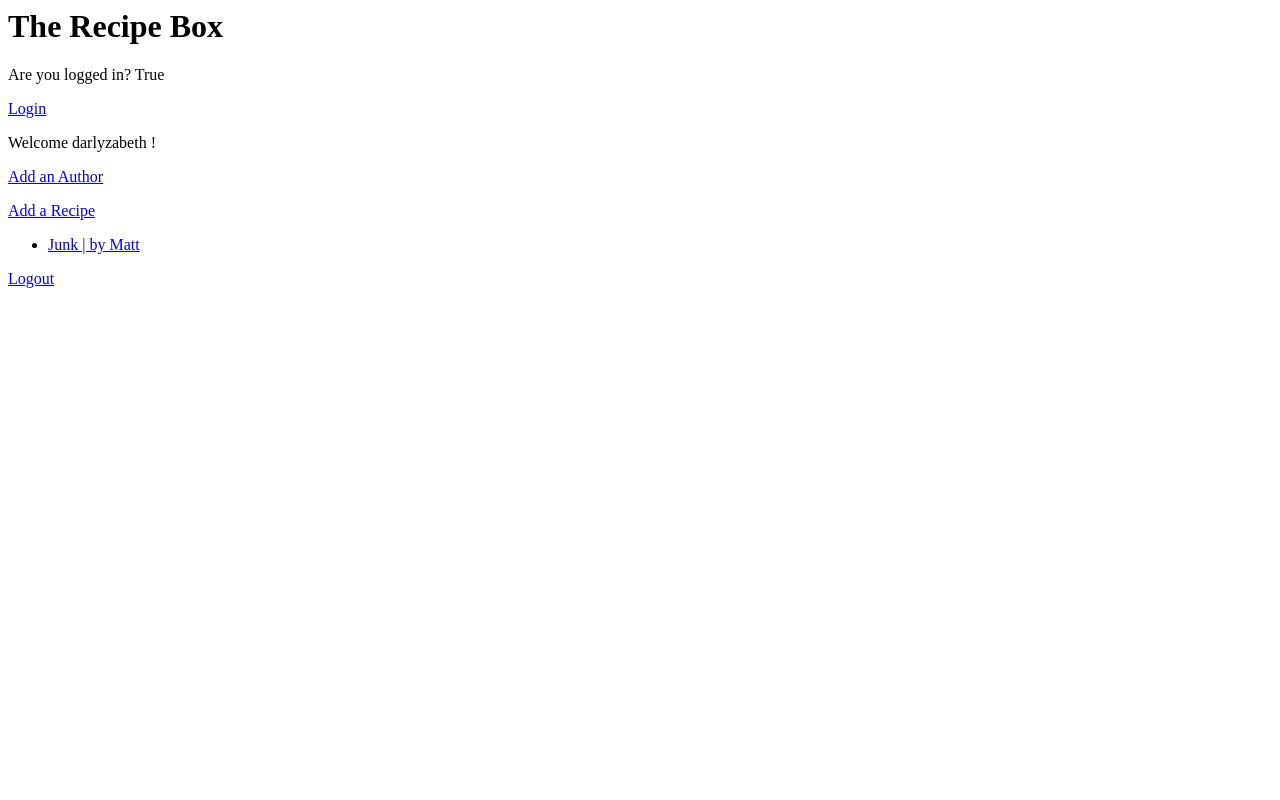
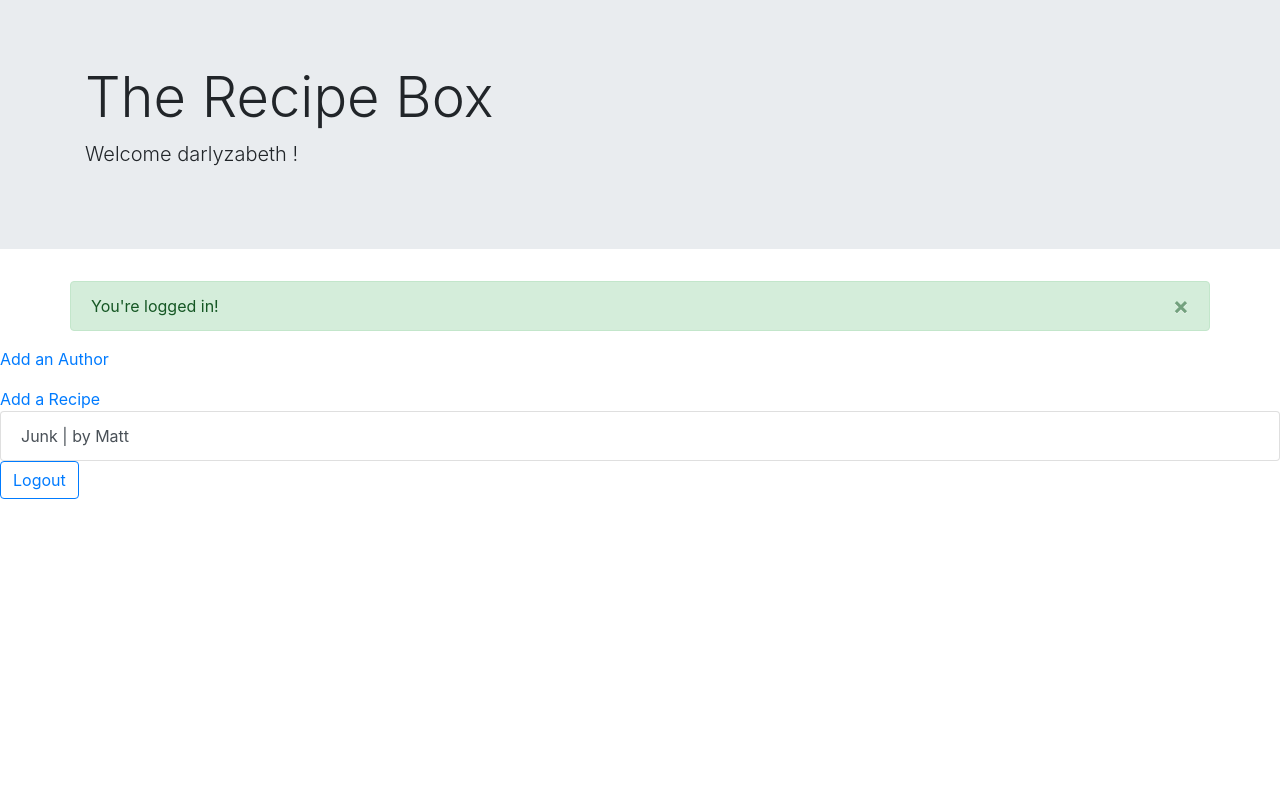
Before and after one commit to millerjl1980/recipebox, a Django app: page / in a window 1280 px wide. Run offline with Django 3.2, Linux system fonts and the light colour scheme; a user stored in the database is signed in; data comes from the database, SQL or seed files in the repository; both versions use the stored data as it was after the commit; some libraries are stand-ins or nearby versions.

Commit message:
css in progress

```diff
--- a/recipes/templates/index.html
+++ b/recipes/templates/index.html
@@ -1,23 +1,48 @@
-<h1>The Recipe Box</h1>
-Are you logged in? {{ request.user.is_authenticated }}
+<!doctype html>
+<head>
+<meta charset="utf-8">
+<meta name="viewport" content="width=device-width, initial-scale=1, shrink-to-fit=no">
+<link rel="stylesheet" href="https://stackpath.bootstrapcdn.com/bootstrap/4.4.1/css/bootstrap.min.css" integrity="sha384-Vkoo8x4CGsO3+Hhxv8T/Q5PaXtkKtu6ug5TOeNV6gBiFeWPGFN9MuhOf23Q9Ifjh" crossorigin="anonymous">
+</head>
+
+
+<div class="jumbotron jumbotron-fluid">
+  <div class="container">
+    <h1 class="display-4">The Recipe Box</h1>
+    <p class="lead">Welcome {{ request.user.username }} !</p>
+  </div>
+</div>
+{% if request.user.is_authenticated %}
+<div class="container-sm alert alert-success alert-dismissible fade show" role="alert">
+  You're logged in!
+  <button type="button" class="close" data-dismiss="alert" aria-label="Close">
+    <span aria-hidden="true">&times;</span>
+  </button>
+</div>
+{% endif %}
 <p></p>
-<a href="/login">Login</a>
+{% if not request.user.is_authenticated %}
+<button type="button" class="btn btn-outline-primary"><a href="/login">Login</a></button>
+{% endif %}
 <p></p>
-Welcome {{ request.user.username }} !
 <p></p>
 <a href="/addauthor">Add an Author</a>
 <p></p>
 <a href="/addrecipe">Add a Recipe</a>
 
-<ul>
+<ul class="list-group">
     {% for recipe in recipes %}
         <li>
-            <a href="/recipe/{{recipe.id}}">{{ recipe.title }} | by {{ recipe.author.name }}</a>
+            <a href="/recipe/{{recipe.id}}" class="list-group-item list-group-item-action">{{ recipe.title }} | by {{ recipe.author.name }}</a>
 
         </li>
 
     {% endfor %}
 </ul>
 
-
-    <a href="/logout">Logout</a>
+{% if request.user.is_authenticated %}
+    <button type="button" class="btn btn-outline-primary"><a href="/logout">Logout</a></button>
+{% endif %}
+<script src="https://code.jquery.com/jquery-3.4.1.slim.min.js" integrity="sha384-J6qa4849blE2+poT4WnyKhv5vZF5SrPo0iEjwBvKU7imGFAV0wwj1yYfoRSJoZ+n" crossorigin="anonymous"></script>
+<script src="https://cdn.jsdelivr.net/npm/popper.js@1.16.0/dist/umd/popper.min.js" integrity="sha384-Q6E9RHvbIyZFJoft+2mJbHaEWldlvI9IOYy5n3zV9zzTtmI3UksdQRVvoxMfooAo" crossorigin="anonymous"></script>
+<script src="https://stackpath.bootstrapcdn.com/bootstrap/4.4.1/js/bootstrap.min.js" integrity="sha384-wfSDF2E50Y2D1uUdj0O3uMBJnjuUD4Ih7YwaYd1iqfktj0Uod8GCExl3Og8ifwB6" crossorigin="anonymous"></script>
```
Also changed, not shown: recipes/templates/generic_form.html (+6 -3 lines), db.sqlite3.
